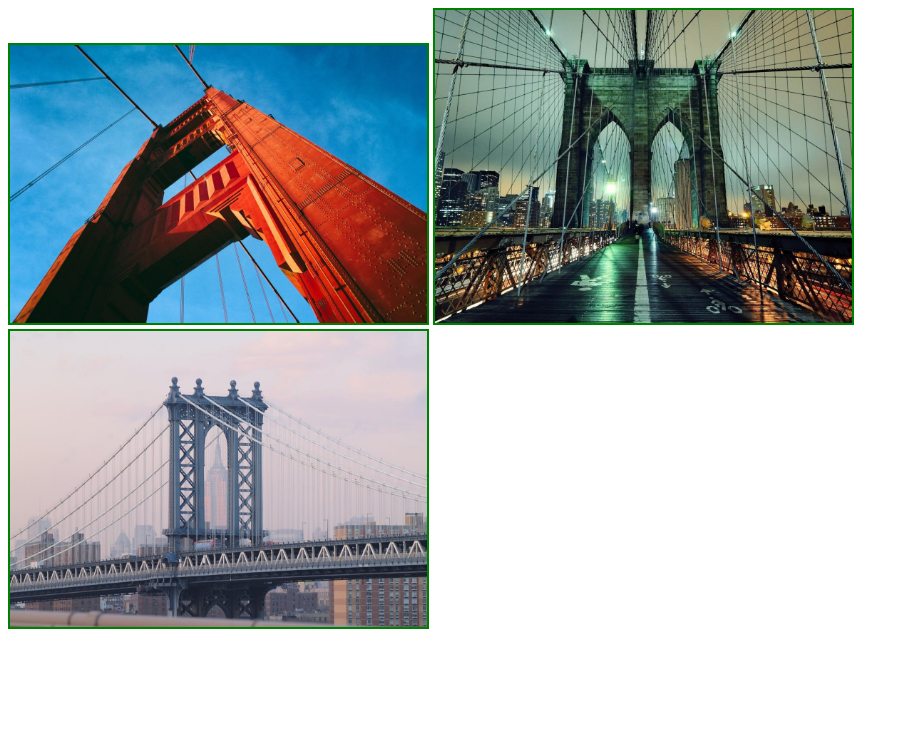
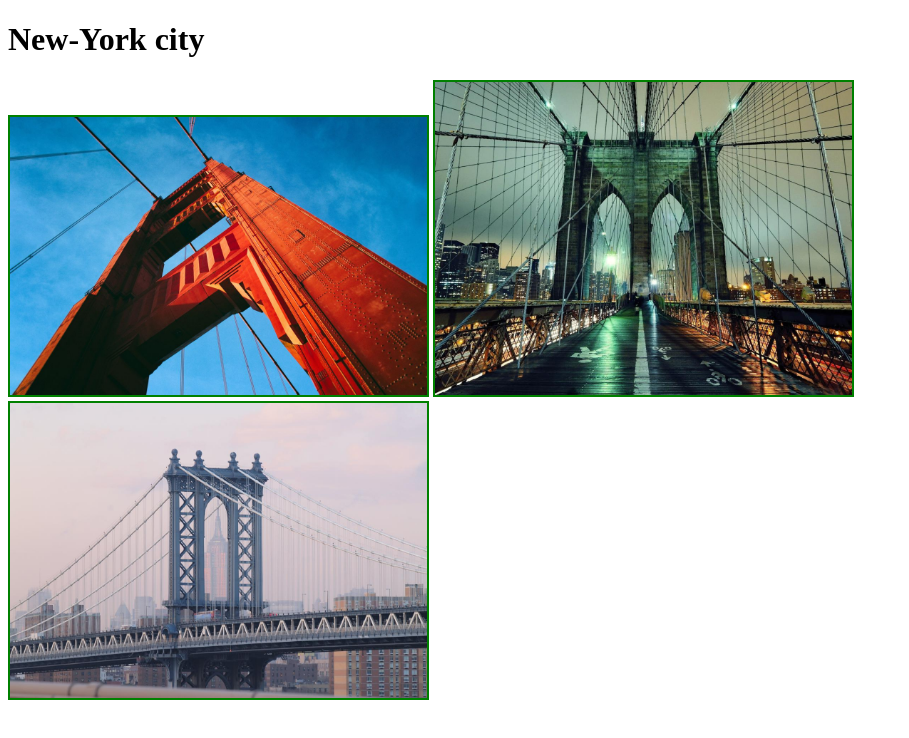
Before and after one commit to RonanVarvar/HW2-GIT, a plain HTML site: page index.html in a window 1280 px wide. Shown: the whole page, without its empty margins (0-909 px from the left). Drawn offline with Linux system fonts and the light colour scheme.

Commit message:
HW2-GIT: fixed index.html add header

```diff
--- a/index.html
+++ b/index.html
@@ -6,6 +6,7 @@
 	  <link rel="stylesheet" href="style.css">
    </head>
    <body>
+      <h1>New-York city</h1>
       <img src="bridge_1.jpg">
 	  <img src="bridge_2.jpg">
 	  <img src="bridge_3.jpg">
```
